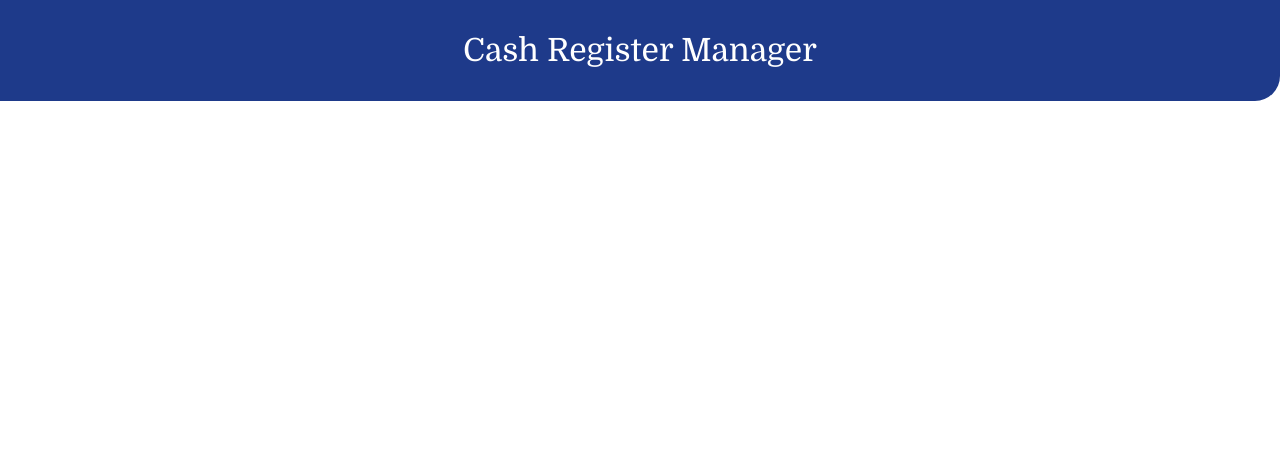
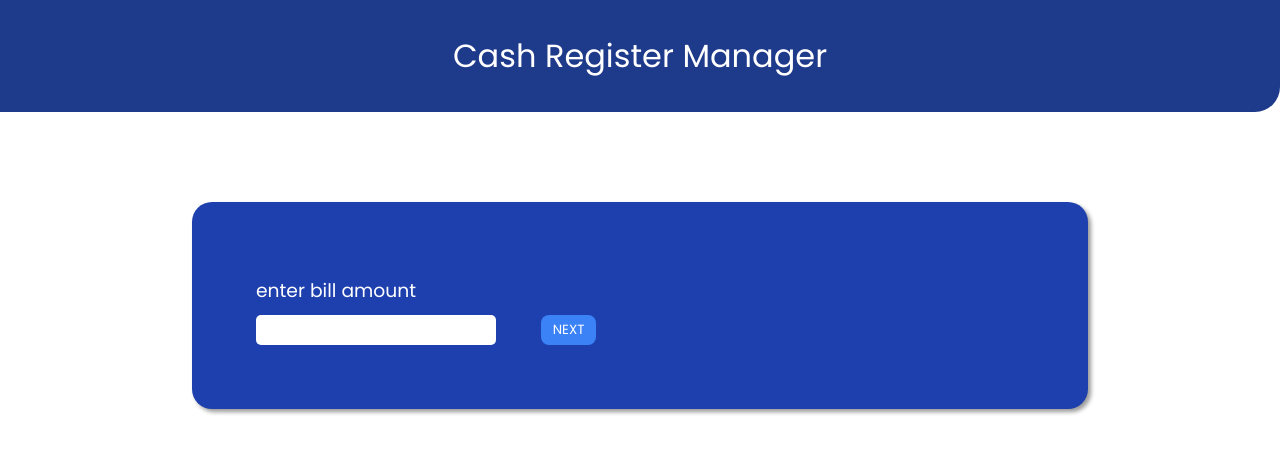
Before and after one commit to rahulharidas1/cash-register-manager, a website built with Parcel: page index.html in a window 1280 px wide. Built offline with nearby package versions, Linux system fonts and the light colour scheme.

Commit message:
created main UI and added functionality

```diff
--- a/index.html
+++ b/index.html
@@ -9,7 +9,16 @@
   <body>
     <div id="app"></div>
     <div class="heading"><h1>Cash Register Manager</h1></div>
-
+    <div class="container">
+      <h3>enter bill amount</h3>
+      <input type="number" id="inputTxt" />
+      <button id="next">NEXT</button>
+      <div id="secondBox">
+        <h3>enter amount received</h3>
+        <input type="number" id="amountReceived" />
+        <button id="calculate">CALCULATE</button>
+      </div>
+    </div>
     <script src="src/index.js"></script>
   </body>
 </html>
--- /dev/null
+++ b/src/index.js
@@ -0,0 +1,32 @@
+var inputTxt = document.getElementById("inputTxt");
+var nextBtn = document.getElementById("next");
+var amountReceived = document.getElementById("amountReceived");
+var calcBtn = document.getElementById("calculate");
+var secondBox = document.getElementById("secondBox");
+const getNextElement = () => {
+  secondBox.style.display = "block";
+  nextBtn.style.display = "none";
+};
+const calculateChange = (billAmount, receivedAmount) => {
+  var denominations = [2000, 500, 100, 20, 10, 5, 1];
+  var currentBalance = Number(receivedAmount) - Number(billAmount);
+  var changeToBeReturned = [];
+  for (let i = 0; i < denominations.length; i++) {
+    if (denominations[i] < currentBalance) {
+      var currentDenomination = denominations[i];
+      var notes = Math.floor(currentBalance / currentDenomination);
+      changeToBeReturned.push(notes);
+      currentBalance = currentBalance % currentDenomination;
+    } else {
+      changeToBeReturned.push(0);
+    }
+  }
+
+  console.log(changeToBeReturned);
+  // return changeToBeReturned;
+};
+nextBtn.addEventListener("click", getNextElement);
+calcBtn.addEventListener(
+  "click",
+  calculateChange(inputTxt.value, amountReceived.value)
+);
--- a/src/styles.css
+++ b/src/styles.css
@@ -1,12 +1,13 @@
 @import url("https://fonts.googleapis.com/css2?family=Domine&display=swap");
-
+@import url("https://fonts.googleapis.com/css2?family=Poppins&display=swap");
 * {
   margin: 0;
   padding: 0;
 }
 
 body {
-  font-family: "Domine", serif;
+  /* font-family: "Domine", serif; */
+  font-family: "Poppins", sans-serif;
 }
 .heading {
   padding: 2rem;
@@ -19,3 +20,60 @@ body {
   text-align: center;
   font-weight: lighter;
 }
+.container {
+  width: 60%;
+  margin: auto;
+  margin-top: 7%;
+  background-color: #1e40af;
+  padding: 4rem;
+  /* text-align: center; */
+  border-radius: 20px;
+  box-shadow: 3px 3px 4px rgba(0, 0, 0, 0.4);
+}
+
+.container h3 {
+  font-weight: lighter;
+  font-family: "Poppins", sans-serif;
+  color: white;
+  margin: 10px 0px;
+}
+input::-webkit-outer-spin-button,
+input::-webkit-inner-spin-button {
+  -webkit-appearance: none;
+  margin: 0;
+}
+
+input[type="number"] {
+  -moz-appearance: textfield;
+}
+#secondBox {
+  display: none;
+}
+
+#inputTxt,
+#amountReceived {
+  width: 30%;
+  height: 20px;
+  border-radius: 5px;
+  border: none;
+  padding: 5px;
+  margin-right: 40px;
+}
+#inputTxt:focus,
+#amountReceived:focus {
+  outline: none;
+}
+#next,
+#calculate {
+  padding: 5px 12px;
+  border-radius: 8px;
+  cursor: pointer;
+  border: none;
+  background-color: #3b82f6;
+  color: white;
+  font-family: "Poppins", sans-serif;
+}
+#next:hover,
+#calculate:hover {
+  background-color: #2563eb;
+}
```
